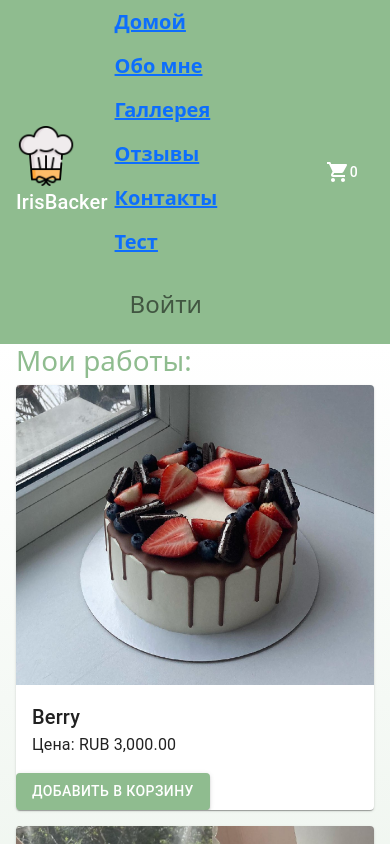
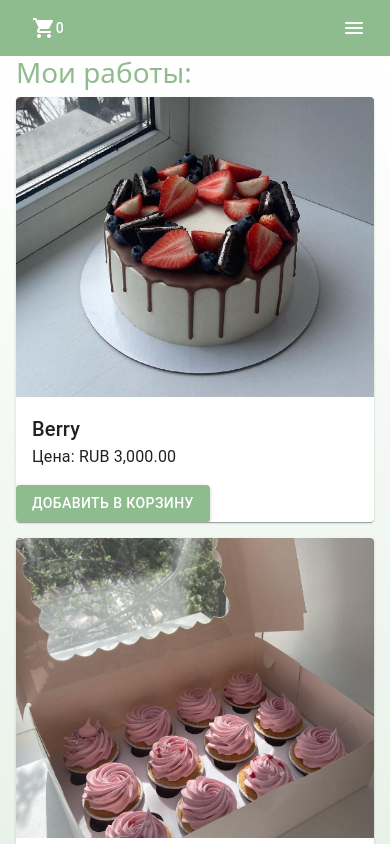
Before and after one commit to AgataHerbst/final-work, a Next.js app: page /galleries in a window 390 px wide. Shown: the top 844 px of the page. Built offline with nearby package versions, Linux system fonts and the light colour scheme; no server answers.

Commit message:
добавила drawer в navbar

```diff
--- /dev/null
+++ b/components/DrawerComp.js
@@ -0,0 +1,27 @@
+import { Drawer, IconButton, List, ListItemButton, ListItemIcon, ListItemText } from '@mui/material';
+import MenuRoundedIcon from '@mui/icons-material/MenuRounded';
+import { useState } from 'react';
+
+function DrawerComp () {
+const [open, setOpen] = useState(false);
+  return (
+    <>
+    <Drawer open={open} onClose={() => setOpen(false)}>
+      <List>
+        <ListItemButton>
+          <ListItemIcon>
+            <ListItemText>
+             Products
+            </ListItemText>
+          </ListItemIcon>
+        </ListItemButton>
+      </List>
+    </Drawer>
+    <IconButton sx={{marginLeft: "auto", color: "white"}} onClick={() =>(!open)}>
+<MenuRoundedIcon />
+    </IconButton>
+    </>
+  )
+}
+
+export default DrawerComp
--- a/components/Login.js
+++ b/components/Login.js
@@ -9,7 +9,7 @@ export default function Login() {
 
     if (session)
         return <div>
-            {session?.user?.image && <img src={session?.user?.image || ''} width="32" height="32" alt='avatar' />}
+           {session?.user?.image && <img src={session?.user?.image || ''} width="32" height="32" alt='avatar' />}
             <span>
                 <Link href='/profile'
                     className=''
--- a/components/Navbar.js
+++ b/components/Navbar.js
@@ -3,8 +3,10 @@ import { useRouter } from 'next/router';
 import s from '../styles/Navbar.module.css';
 import Image from 'next/image';
 import Login from '../components/Login';
+import DrawerComp from '../components/DrawerComp'
 import Link from "next/link";
-import { AppBar, Button, Toolbar, Typography} from "@mui/material";
+import {Box} from '@mui/system';
+import { AppBar, Button, Toolbar, Typography, Grid, Tabs, useTheme, useMediaQuery, Tab } from "@mui/material";
 import { useShoppingCart } from "../context/ShoppingCartContext";
 
 
@@ -18,14 +20,32 @@ const pages = [
     { name: 'Тест', src: '/test' },
 ];
 
-function Navbar() {
+export default function Navbar() {
     const { openCart, cartQuantity } = useShoppingCart()
     const { pathname } = useRouter(); //путь текущей страницы
-
+   const theme = useTheme();
+   console.log(theme);
+   const isMatch = useMediaQuery(theme.breakpoints.down('sm'))
+    console.log(isMatch)
 
     return (
         <AppBar position="static">
             <Toolbar>
+           {isMatch ? (
+           <>
+           <Button
+                    color="inherit"
+                    onClick={openCart}
+                >
+                    <ShoppingCart />
+                    {cartQuantity}
+                </Button>
+           <DrawerComp />
+           </>
+           ) : (
+
+           <Grid  sx={{placeItems: "center"}} container>
+            <Grid item xs={2}>
             <Typography
                     variant="h6"
                     component="span"
@@ -34,6 +54,11 @@ function Navbar() {
                 <Image src="/logos1.jpg" width="60" height="60" alt="cake" />
                     IrisBacker
                 </Typography>
+
+              </Grid>
+
+             <Grid item xs={5}>
+                <Tabs>
               <div className={s.navbar}>
                    {pages.map(({ name, src }) =>
                         <div key={name}
@@ -43,20 +68,24 @@ function Navbar() {
                             <Link href={src} className="link">{name}</Link>
                         </div>
                        )}
-                     <div><Login /></div>
                    </div>
+              </Tabs>
+              </Grid>
+               <Grid  item xs={2} />
+                <Grid item xs={3}>
                     <Button
                     color="inherit"
                     onClick={openCart}
                 >
-                    <ShoppingCart
-                    />
+                    <ShoppingCart />
                     {cartQuantity}
                 </Button>
+                <Box display="flex"><Login /></Box>
+                </Grid>
+                </Grid>
+                )}
             </Toolbar>
         </AppBar>
 
     );
 }
-
-export default Navbar;
--- a/pages/api/auth/[...nextauth].js
+++ b/pages/api/auth/[...nextauth].js
@@ -31,7 +31,7 @@ callbacks: {
   async session({ session, user, token }) {
      console.debug('>> callback session', { session, user, token });
     session.user.id = user.id;
-    session.user.role = user.role;
+    //session.user.role = user.role;
     return session;
   },
   async jwt({ token, user, account, profile, isNewUser }) {
--- a/styles/Navbar.module.css
+++ b/styles/Navbar.module.css
@@ -3,18 +3,12 @@
   align-items: center;
   flex-wrap: wrap;
   margin-bottom: 0px;
-    padding-right: 30px;
-
 
 }
 
 .navbar div {
-  padding: 7px;
+padding: 5px;
 font-weight: bold;
 font-size: 20px;
 
 }
-
-.navbar div link{
-  color: black;
-}
```
Also changed, not shown: 2 other files (tests, documents, lock files or other folders). Lines whose indentation alone changed are shown as unchanged.
